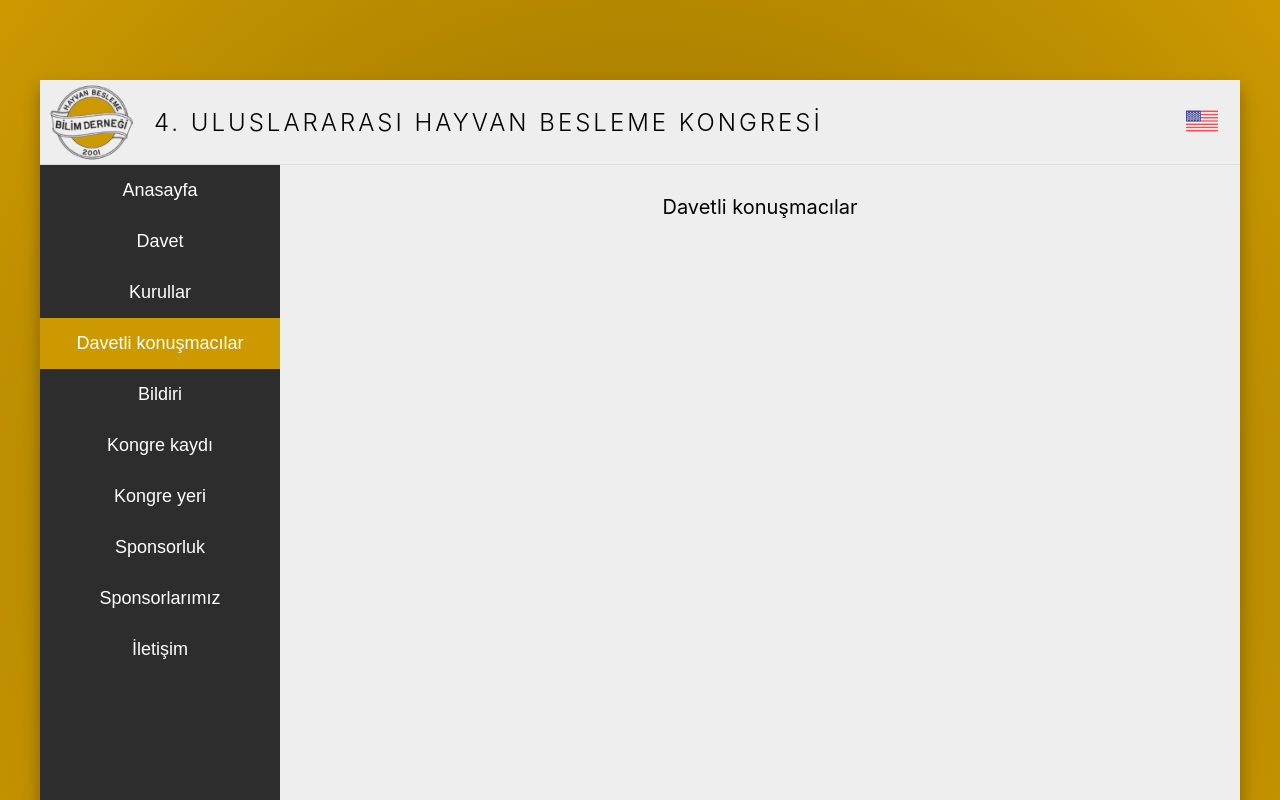
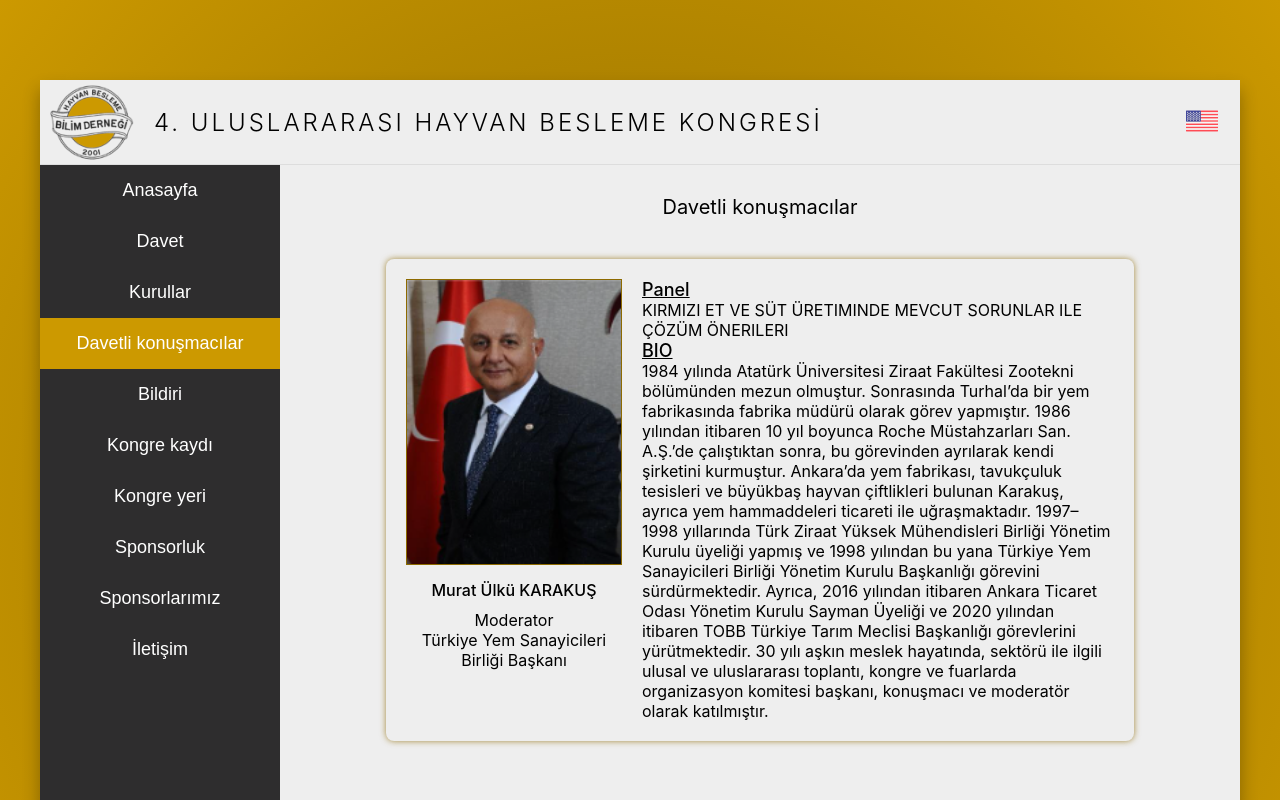
Before and after one commit to berkaysenkoylu/congress-landing-page, a React (Create React App) app: page / in a window 1280 px wide. Both pictures are taken after a click on the button "Davetli konuşmacılar". Shown: the top 800 px of the page. Built offline with nearby package versions, Linux system fonts and the light colour scheme.

Commit message:
SpeakerItem is added

```diff
--- a/src/_variables.scss
+++ b/src/_variables.scss
@@ -64,3 +64,10 @@ $bp-xsmall: 28.125em; // 450px / 16px = 28.125em
     font-weight: 400;
     text-align: center;
 }
+
+@mixin SubTitleStyle {
+    font-size: $title-x-small-font-size;
+    font-weight: 500;
+    text-align: left;
+    text-decoration: underline;
+}
--- a/src/pages/InvitedSpeakers/InvitedSpeakers.module.scss
+++ b/src/pages/InvitedSpeakers/InvitedSpeakers.module.scss
@@ -3,7 +3,8 @@
 .InvitedSpeakers {
     @include PageStyle;
 
-    h2 {
+    & > h2 {
         @include TitleStyle;
+        margin-bottom: 4rem;
     }
 }
--- a/src/pages/InvitedSpeakers/InvitedSpeakers.tsx
+++ b/src/pages/InvitedSpeakers/InvitedSpeakers.tsx
@@ -2,12 +2,17 @@ import React from 'react';
 import { useTranslation } from 'react-i18next';
 
 import classes from './InvitedSpeakers.module.scss';
+import SpeakerItem from './SpeakerItem/SpeakerItem';
 
 const InvitedSpeakers = () => {
     const { t } = useTranslation();
     return (
         <div className={classes.InvitedSpeakers}>
             <h2>{t("InvitedSpeakers.Title")}</h2>
+
+            <div>
+                <SpeakerItem />
+            </div>
         </div>
     )
 }
--- /dev/null
+++ b/src/pages/InvitedSpeakers/SpeakerItem/SpeakerItem.module.scss
@@ -0,0 +1,56 @@
+@import '../../../variables';
+
+.SpeakerItem {
+    display: grid;
+    grid-template-columns: 1fr 1fr 1fr;
+    padding: 2rem;
+    box-shadow: 0px 0px 6px 0px rgba($main-color-dark, 0.75);
+    border-radius: 8px;
+
+    &__Profile {
+        display: flex;
+        margin-right: 2rem;
+        grid-column: 1 / 2;
+    }
+
+    &__Info {
+        grid-column: 2 / 4;
+
+        h2 {
+            @include SubTitleStyle;
+        }
+
+        flex-shrink: 0;
+        font-size: $default-font-size;
+    }
+
+    figure {
+        flex-grow: 0;
+        display: flex;
+        flex-direction: column;
+        justify-content: flex-start;
+        align-items: center;
+        max-width: 26rem;
+
+        figcaption {
+            text-align: center;
+            font-size: $default-font-size;;
+            margin-top: 1.5rem;
+
+            p:nth-child(1) {
+                font-weight: 500;
+            }
+
+            p:nth-child(2){
+                margin-top: 1rem;
+            }
+        }
+    }
+
+    img {
+        object-fit: cover;
+        width: 100%;
+        border: 1px solid $main-color-dark;
+    }
+
+}
--- /dev/null
+++ b/src/pages/InvitedSpeakers/SpeakerItem/SpeakerItem.tsx
@@ -0,0 +1,34 @@
+import React from 'react';
+
+import classes from './SpeakerItem.module.scss';
+
+const SpeakerItem = () => {
+    const defaultImage = require('../../../assets/images/murat_karakus.png');
+
+    return (
+        <div className={classes.SpeakerItem}>
+            <div className={classes.SpeakerItem__Profile}>
+                <figure>
+                    <img alt="test" src={defaultImage} />
+                    <figcaption>
+                        <p>Murat Ülkü KARAKUŞ</p>
+                        <p>Moderator</p>
+                        <p>Türkiye Yem Sanayicileri Birliği Başkanı</p>
+                    </figcaption>
+                </figure>
+            </div>
+            <div className={classes.SpeakerItem__Info}>
+                <div>
+                    <h2>Panel</h2>
+                    <p>KIRMIZI ET VE SÜT ÜRETIMINDE MEVCUT SORUNLAR ILE ÇÖZÜM ÖNERILERI</p>
+                </div>
+                <div>
+                    <h2>BIO</h2>
+                    <p>1984 yılında Atatürk Üniversitesi Ziraat Fakültesi Zootekni bölümünden mezun olmuştur. Sonrasında Turhal’da bir yem fabrikasında fabrika müdürü olarak görev yapmıştır. 1986 yılından itibaren 10 yıl boyunca Roche Müstahzarları San. A.Ş.’de çalıştıktan sonra, bu görevinden ayrılarak kendi şirketini kurmuştur.  Ankara’da yem fabrikası, tavukçuluk tesisleri ve büyükbaş hayvan çiftlikleri bulunan Karakuş, ayrıca yem hammaddeleri ticareti ile uğraşmaktadır. 1997–1998 yıllarında Türk Ziraat Yüksek Mühendisleri Birliği Yönetim Kurulu üyeliği yapmış ve 1998 yılından bu yana Türkiye Yem Sanayicileri Birliği Yönetim Kurulu Başkanlığı görevini sürdürmektedir.  Ayrıca, 2016 yılından itibaren Ankara Ticaret Odası Yönetim Kurulu Sayman Üyeliği ve 2020 yılından itibaren TOBB Türkiye Tarım Meclisi Başkanlığı görevlerini yürütmektedir. 30 yılı aşkın meslek hayatında, sektörü ile ilgili ulusal ve uluslararası toplantı, kongre ve fuarlarda organizasyon komitesi başkanı, konuşmacı ve moderatör olarak katılmıştır.</p>
+                </div>
+            </div>
+        </div>
+    )
+}
+
+export default SpeakerItem;
```
Also changed, not shown: src/assets/images/murat_karakus.png (added).
